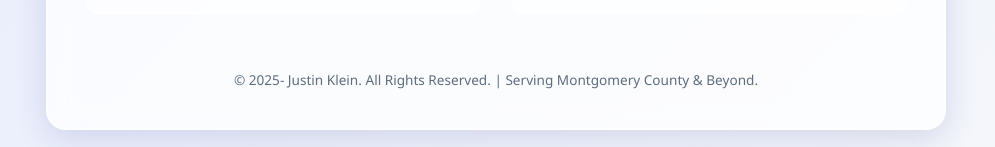
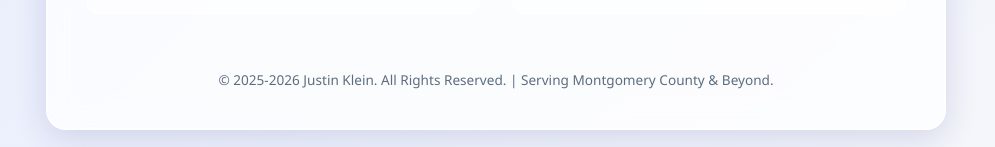
Before and after one commit to Kleinnov8/jkleindesign, a Vue app: page /portfolio in a window 1280 px wide. Shown: the part 1227-1374 px from the top of the page, without its empty margins (144-1139 px from the left). Built offline with nearby package versions, Linux system fonts and the light colour scheme.

Commit message:
externalize currentYear script

```diff
--- a/src/router/index.js
+++ b/src/router/index.js
@@ -16,4 +16,8 @@ const router = createRouter({
     routes
 })
 
-export default router
+const currentYear = new Date().getFullYear();
+
+export { currentYear };
+
+export default router;
--- a/src/views/CaseStudy.vue
+++ b/src/views/CaseStudy.vue
@@ -59,6 +59,7 @@
 
 import { computed } from 'vue';
 import { projects } from '@/data/portfolio.js'
+import { currentYear } from '../router';
 
 const props = defineProps({
     id: {
--- a/src/views/Home.vue
+++ b/src/views/Home.vue
@@ -66,7 +66,7 @@
 </template>
 
 <script setup>
-  const currentYear = new Date().getFullYear();
+  import { currentYear } from '../router';
   import avatarUrl from '../assets/avatar.png'; // Import the image variable
 
 
--- a/src/views/Portfolio.vue
+++ b/src/views/Portfolio.vue
@@ -1,4 +1,5 @@
 <script setup>
+    import { currentYear } from '../router';
     import { projects } from '@/data/portfolio.js';
 </script>
 
--- a/src/views/Services.vue
+++ b/src/views/Services.vue
@@ -7,3 +7,7 @@
         <p>&copy; 2025-<span>{{ currentYear }}</span> Justin Klein. All Rights Reserved. | Serving Montgomery County & Beyond.</p>
     </footer>
 </template>
+
+<script setup>
+    import { currentYear } from '../router';
+</script>
```
